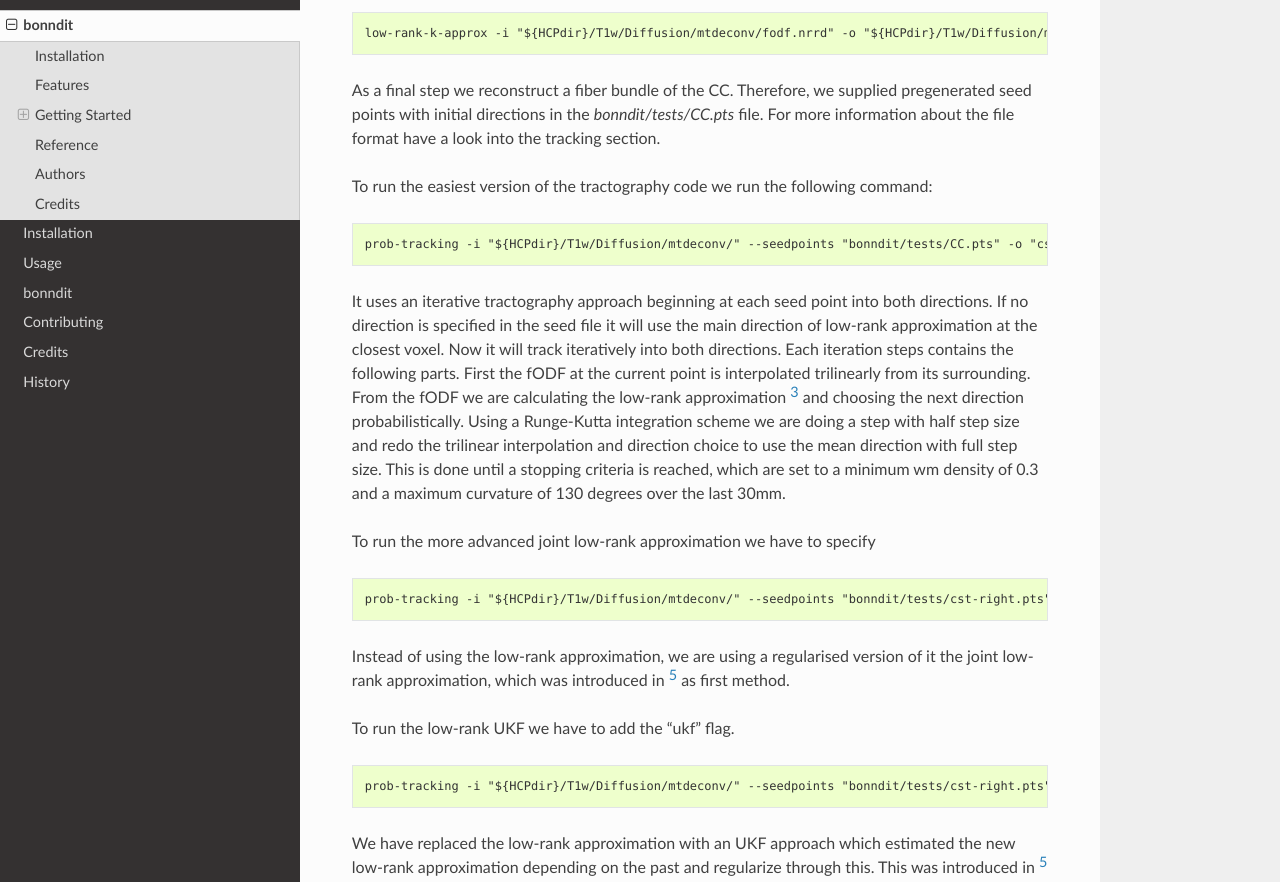
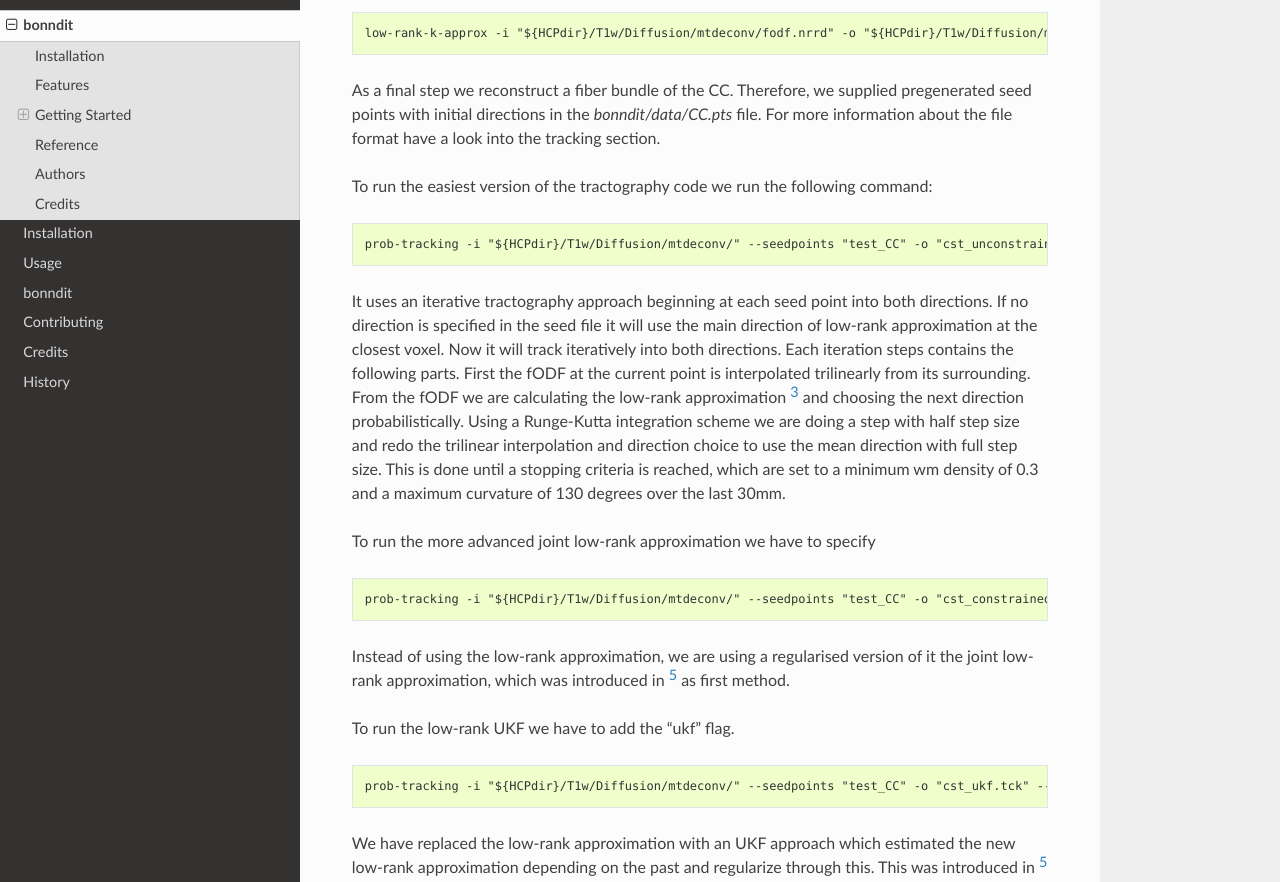
Before and after one commit to MedVisBonn/bonndit, a Sphinx documentation site: the page built from docs/readme.rst, in a window 1280 px wide and 1400 px high, scrolled down 2218 px. Shown: the part 153-1035 px from the top of the window. Built offline with Sphinx 7.4.7 and the Read the Docs theme 2.0.0, drawn with Linux system fonts in a browser that asks for light colours.

Commit message:
Add CC data

```diff
--- a/docs/readme.rst
+++ b/docs/readme.rst
@@ -105,13 +105,13 @@ via [3]_
     low-rank-k-approx -i "${HCPdir}/T1w/Diffusion/mtdeconv/fodf.nrrd" -o "${HCPdir}/T1w/Diffusion/mtdeconv/rank3.nrrd" -r 3
 
 As a final step we reconstruct a fiber bundle of the CC. Therefore, we supplied pregenerated seed points with initial directions \
-in the `bonndit/tests/CC.pts` file. For more information about the file format have a look into the tracking section.
+in the `bonndit/data/CC.pts` file. For more information about the file format have a look into the tracking section.
 
 To run the easiest version of the tractography code we run the following command:
 
 .. code-block:: console
 
-    prob-tracking -i "${HCPdir}/T1w/Diffusion/mtdeconv/" --seedpoints "bonndit/tests/CC.pts" -o "cst_unconstrained.tck"
+    prob-tracking -i "${HCPdir}/T1w/Diffusion/mtdeconv/" --seedpoints "test_CC" -o "cst_unconstrained.tck"
 
 It uses an iterative tractography approach beginning at each seed point into both directions. If no direction is specified in the seed file it will \
 use the main direction of low-rank approximation at the closest voxel. Now it will track iteratively into both directions. Each iteration steps \
@@ -124,7 +124,7 @@ To run the more advanced joint low-rank approximation we have to specify
 
 .. code-block:: console
 
-    prob-tracking -i "${HCPdir}/T1w/Diffusion/mtdeconv/" --seedpoints "bonndit/tests/cst-right.pts" -o "cst_constrained.tck"
+    prob-tracking -i "${HCPdir}/T1w/Diffusion/mtdeconv/" --seedpoints "test_CC" -o "cst_constrained.tck"
 
 Instead of using the low-rank approximation, we are using a regularised version of it the joint low-rank approximation, which was introduced in [5]_ \
 as first method.
@@ -133,7 +133,7 @@ To run the low-rank UKF we have to add the "ukf" flag.
 
 .. code-block:: console
 
-    prob-tracking -i "${HCPdir}/T1w/Diffusion/mtdeconv/" --seedpoints "bonndit/tests/cst-right.pts" -o "cst_ukf.tck" --ukf "lowrank"
+    prob-tracking -i "${HCPdir}/T1w/Diffusion/mtdeconv/" --seedpoints "test_CC" -o "cst_ukf.tck" --ukf "lowrank"
 
 We have replaced the low-rank approximation with an UKF approach which estimated the new low-rank approximation depending on the past and regularize \
 through this. This was introduced in [5]_ as second approach.
--- a/setup.py
+++ b/setup.py
@@ -206,7 +206,7 @@ setup(
         compiler_directives={'boundscheck': False, 'wraparound': False,
                              'optimize.unpack_method_calls': False}),
     cmdclass={'build_ext': build_ext_with_blas},
-    package_data={"": ['*.pxd', '*.npz']},
+    package_data={"": ['*.pxd', '*.npz', '*.pts']},
     url='https://github.com/MedVisBonn/bonndit',
     setup_requires=setup_requirements,
     test_suite='tests',
--- a/setup_conda.py
+++ b/setup_conda.py
@@ -186,6 +186,7 @@ setup(
     package_dir={'': 'src'},
     scripts=['scripts/mtdeconv',
              'scripts/stdeconv',
+             'scripts/bonndit2mrtrix'
              'scripts/kurtosis',
              'scripts/dtiselectvols',
              'scripts/low-rank-k-approx',
@@ -199,7 +200,7 @@ setup(
         compiler_directives={'boundscheck': False, 'wraparound': False,
                              'optimize.unpack_method_calls': False}),
     cmdclass={'build_ext': build_ext_with_blas},
-    package_data={"": ['*.pxd', '*.npz']},
+    package_data={"": ['*.pxd', '*.npz', '*.pts']},
     url='https://github.com/MedVisBonn/bonndit',
     test_suite='tests',
 
```
Also changed, not shown: 7 other files.
